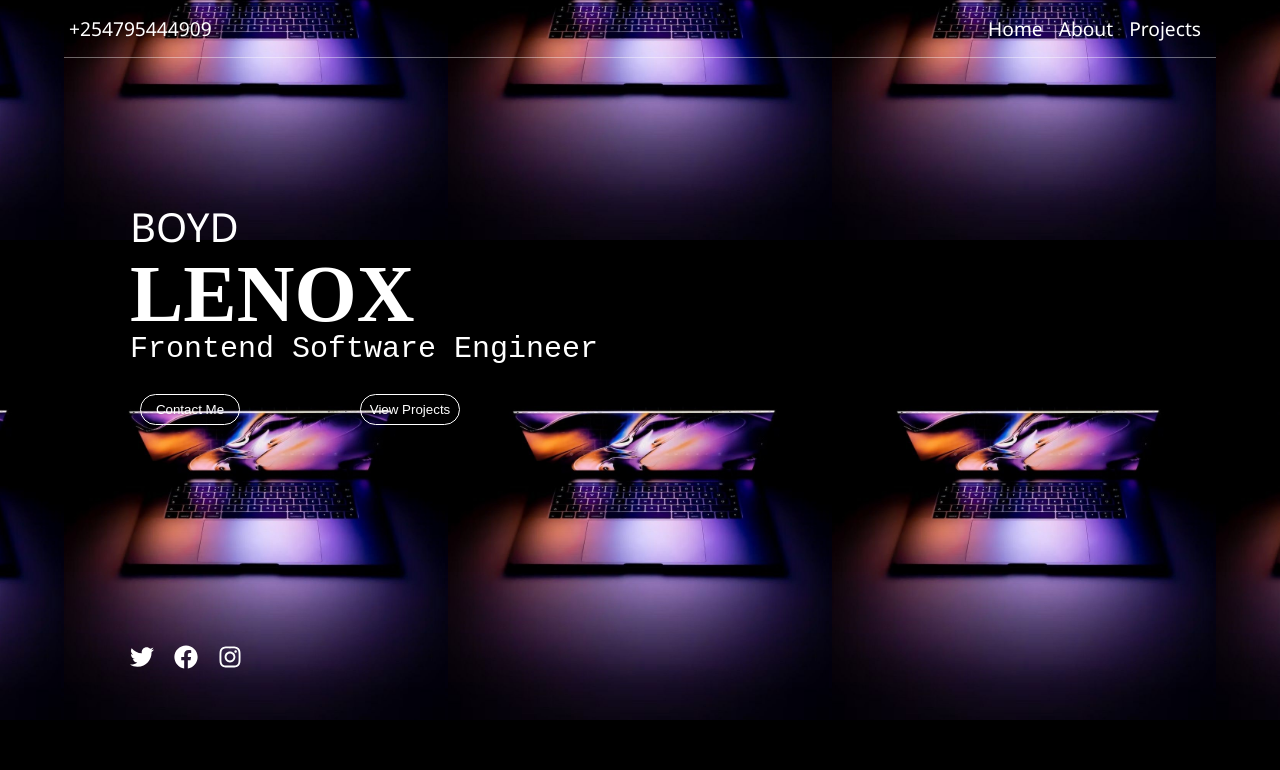
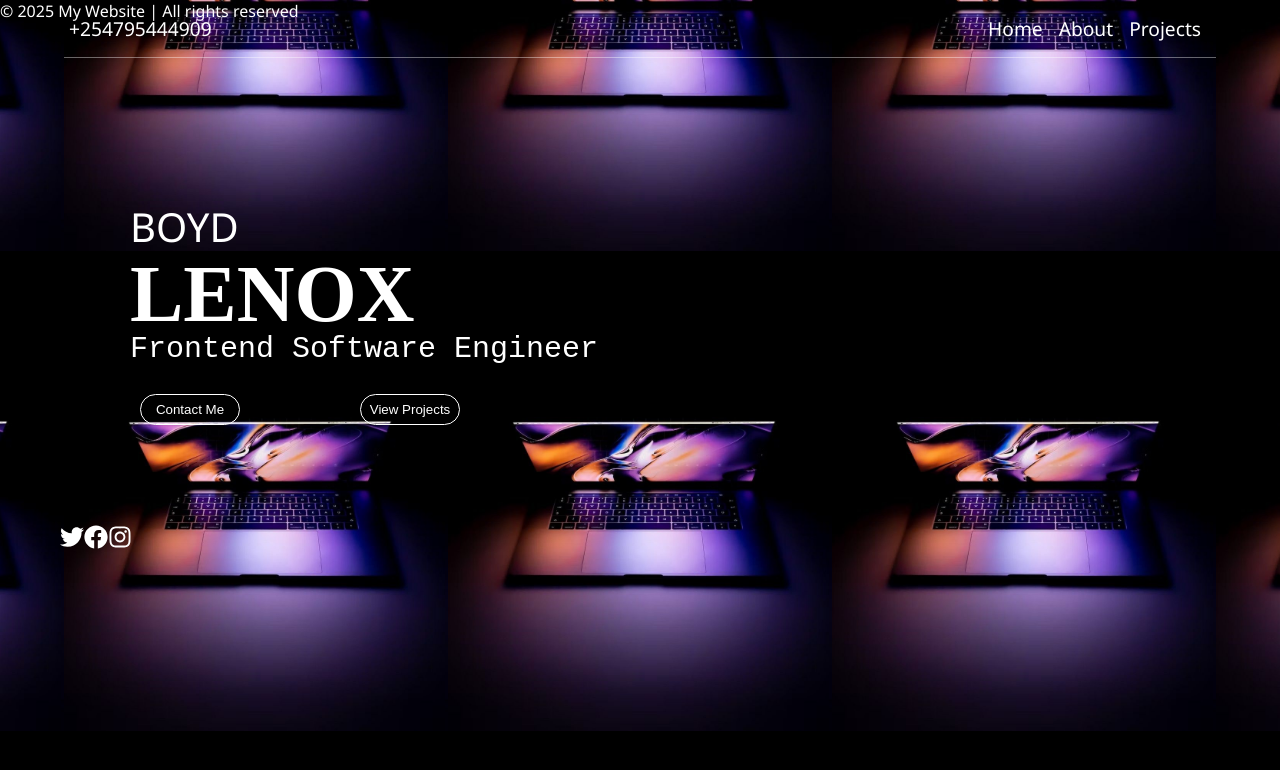
Before and after one commit to Top053/portfolio, a React (Vite) app: page / in a window 1280 px wide. Shown: the top 770 px of the page. Built offline with nearby package versions, Linux system fonts and the light colour scheme.

Commit message:
changed layout page

```diff
--- a/src/App.jsx
+++ b/src/App.jsx
@@ -1,16 +1,15 @@
-import Header from "./Header";
+import { BrowserRouter, Routes, Route } from "react-router-dom";
+import Layout from "./Layout";
 import Home from "./home";
 import About from "./about";
 import Projects from "./projects";
-import { BrowserRouter, Routes, Route } from "react-router-dom";
 
 function App(){
     return(
         <BrowserRouter>
           <Routes>
-            <Route path="/" element={<Header/>}>
+            <Route path="/" element={<Layout/>}>
               <Route index element={<Home/>} />
-              <Route path="home" element={<Home/>} />
               <Route path="about" element={<About/>} />
               <Route path="projects" element={<Projects/>} />
             </Route>
--- a/src/Header.jsx
+++ b/src/Layout.jsx
@@ -1,12 +1,12 @@
 import { Outlet, Link } from 'react-router-dom';
-function Header(){
+function Layout(){
     return(
         <div>
             <header>
                 <nav className="nav-bar">
                     <p id="contact">+254795444909</p>
                     <ul>
-                        <li><Link to="/home">Home</Link></li>
+                        <li><Link to="/">Home</Link></li>
                         <li><Link to="/about">About</Link></li>
                         <li><Link to="/projects">Projects</Link></li>
                     </ul>
@@ -15,8 +15,11 @@ function Header(){
             <main>
                 <Outlet/>
             </main>
+            <footer>
+                © 2025 My Website | All rights reserved
+            </footer>
         </div>
     )
 }
 
-export default Header;
+export default Layout;
--- a/src/about.jsx
+++ b/src/about.jsx
@@ -12,9 +12,9 @@ function About(){
                         By combining modern JavaScript, React and basic cloud-based workflows,<br/> I build small but reliable projects that are easy to extend and deploy.<br/>
                         I bring curiosity, discipline and a growing technical toolkit to every team I join,<br/> with a commitment to learning fast and contributing to meaningful work.
                     </p>
-                    <footer className="about-footer">
-                        <p>Nairobi, Kenya</p>
-                    </footer>
+                    <p className="about-location">
+                        Nairobi, Kenya
+                    </p>
                 </div>
             </div>
         </div>
--- a/src/home.jsx
+++ b/src/home.jsx
@@ -1,5 +1,8 @@
-import Footer from "./footer";
+import { useNavigate } from "react-router-dom";
+import Contacticons from "./icons";
+
 function Home(){
+    const navigate=useNavigate();
     return(
         <div>
             <div className="main">
@@ -8,11 +11,11 @@ function Home(){
                     <p id="work">Frontend Software Engineer</p>
                     <div className="btn">
                         <button type="button">Contact Me</button>
-                        <button type="button">View Projects</button>
+                        <button type="button" onClick={()=>navigate("/projects")} >View Projects</button>
                     </div>
                 </div>
-                <div className="footer">
-                    <Footer/>
+                <div className="icons">
+                    <Contacticons/>
                 </div>
             </div>
         </div>
--- a/src/footer.jsx
+++ b/src/icons.jsx
@@ -1,6 +1,6 @@
 import { FaTwitter, FaFacebook, FaInstagram } from 'react-icons/fa';
 
-function Footer(){
+function Contacticons(){
     return(
         <div>
             <a href="https://x.com/boyd_dgaf" target="_blank" rel="noopener noreferrer" className="text-blue-500 hover:text-blue-700"><FaTwitter size={24} /></a>
@@ -10,4 +10,4 @@ function Footer(){
     );
 }
 
-export default Footer;
+export default Contacticons;
--- a/src/index.css
+++ b/src/index.css
@@ -139,14 +139,13 @@ span{
     line-height: 25px;
     font-size: 20px;
 }
-.about-footer{
+.about-location{
     margin-top: 100px;
     margin-left: 220px;
-}
-.about-footer p{
     color: aqua;
     font-size: 20px;
 }
+
 .footer{
     margin: 40px;
     margin-top: 100px;
```
